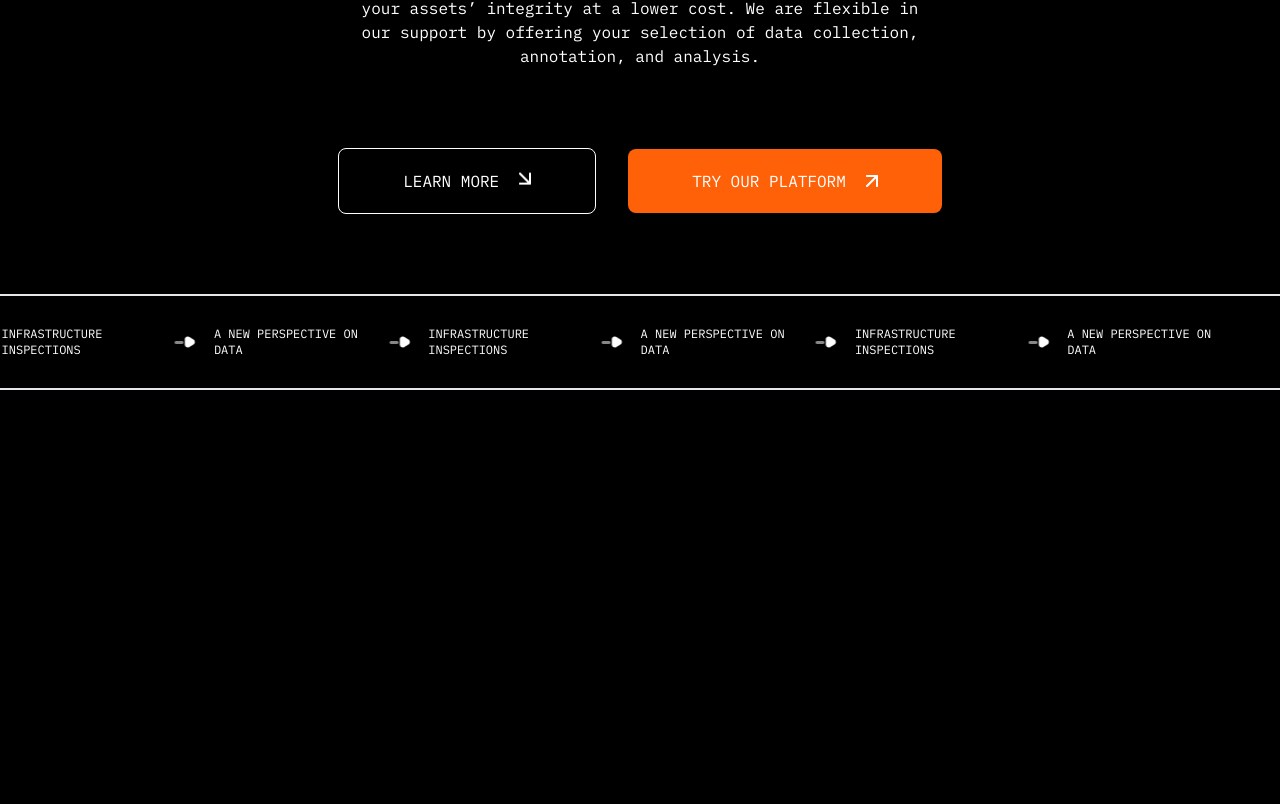
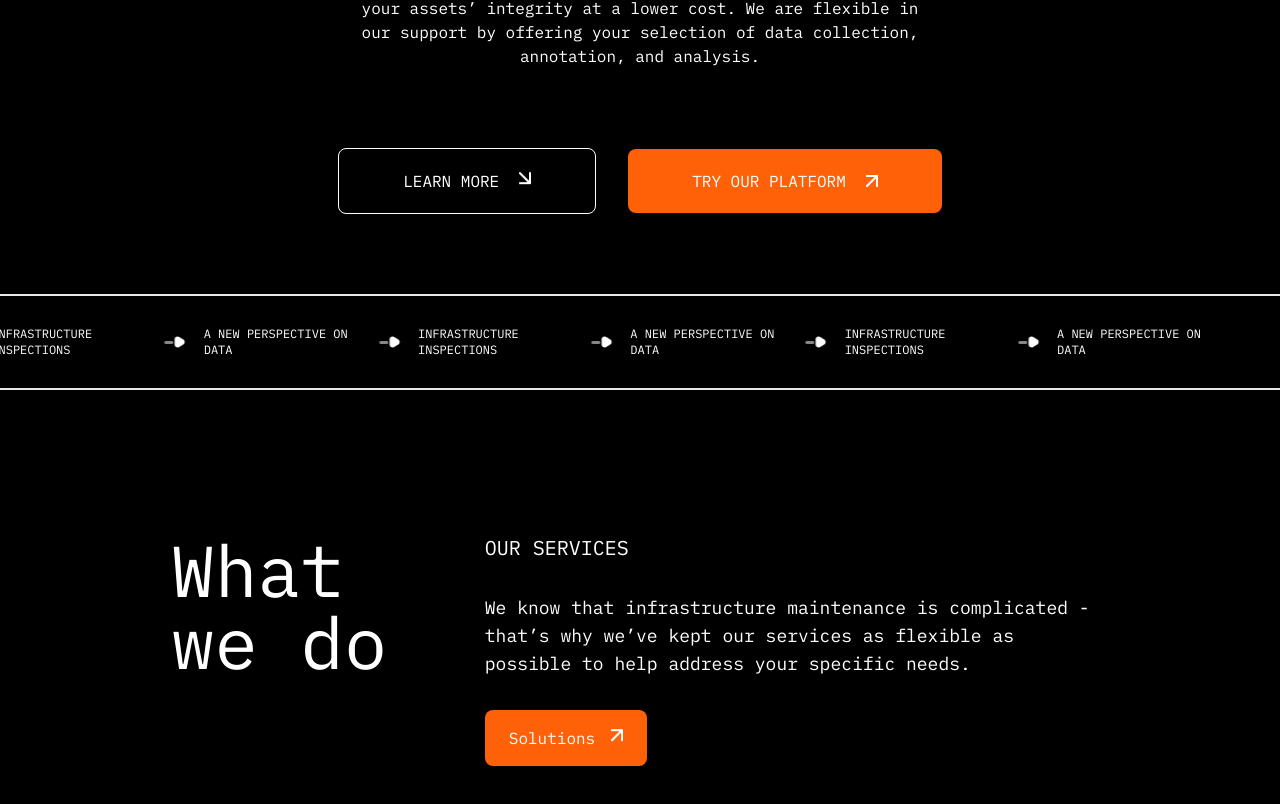
Before and after one commit to Generalsoi/detect-atlantic, a React (Vite) app: page / in a window 1280 px wide. Shown: the part 1364-2168 px from the top of the page. Before the commit the page ends 1858 px from the top, so only its background shows below. Built offline with nearby package versions, Linux system fonts and the light colour scheme.

Commit message:
fix: added what we do section

```diff
--- /dev/null
+++ b/src/layouts/homepage/whatWeDo.tsx
@@ -0,0 +1,26 @@
+import React, { FC } from "react";
+import UpArrow from "../../assets/images/uparrow.png";
+
+export const WhatWeDo: FC = () => {
+  return (
+    <div className="text-white md:flex items-start justify-center px-4 py-10 md:gap-16 font-ibmPlexMono">
+      <h4 className=" md:hidden text-2xl uppercase mb-6">our services</h4>
+      <span className="md:w-[20%]">
+        <h1 className="text-5xl md:text-7xl">What we do</h1>
+      </span>
+
+      <div className="md:w-[50%]">
+        <h4 className="hidden md:block text-xl uppercase">our services</h4>
+        <p className="text-lg my-8">
+          We know that infrastructure maintenance is complicated - that’s why
+          we’ve kept our services as flexible as possible to help address your
+          specific needs.
+        </p>
+        <button className="flex items-center gap-4 bg-[#FF6108] border-none rounded-lg px-6 py-4 hover:translate-y-3 transition-all duration-300">
+          Solutions{" "}
+          <img src={UpArrow} alt="up-arrow" className="animate-bounce" />{" "}
+        </button>
+      </div>
+    </div>
+  );
+};
--- a/src/pages/Homepage.tsx
+++ b/src/pages/Homepage.tsx
@@ -4,6 +4,7 @@ import MediaOne from "../assets/images/media1.png";
 import UpArrow from "../assets/images/uparrow.png";
 import DownArrow from "../assets/images/downarrow.png";
 import { Infrastructurescroll } from "../layouts/homepage/infrastructurescroll";
+import { WhatWeDo } from "../layouts/homepage/whatWeDo";
 
 export const Homepage = () => {
   return (
@@ -33,13 +34,14 @@ export const Homepage = () => {
             learn more{" "}
             <img src={DownArrow} alt="down-arrow" className="animate-bounce" />
           </button>
-          <button className="mt-4 md:mt-0 w-56 md:w-fit px-3 md:px-16 py-6 md:py-5 border-none bg-[#FF6108] rounded-lg uppercase flex items-center justify-center gap-5 hover:-translate-y-3 transition-all duration-300">
+          <button className="mt-4 md:mt-0 w-56 md:w-fit px-3 md:px-16 py-6 md:py-5 border-none bg-[#FF6108] rounded-lg uppercase flex items-center justify-center gap-5 hover:translate-y-3 transition-all duration-300">
             try our platform <img src={UpArrow} alt="up-arrow" />
           </button>
         </span>
       </div>
 
       <Infrastructurescroll />
+      <WhatWeDo />
     </div>
   );
 };
```
